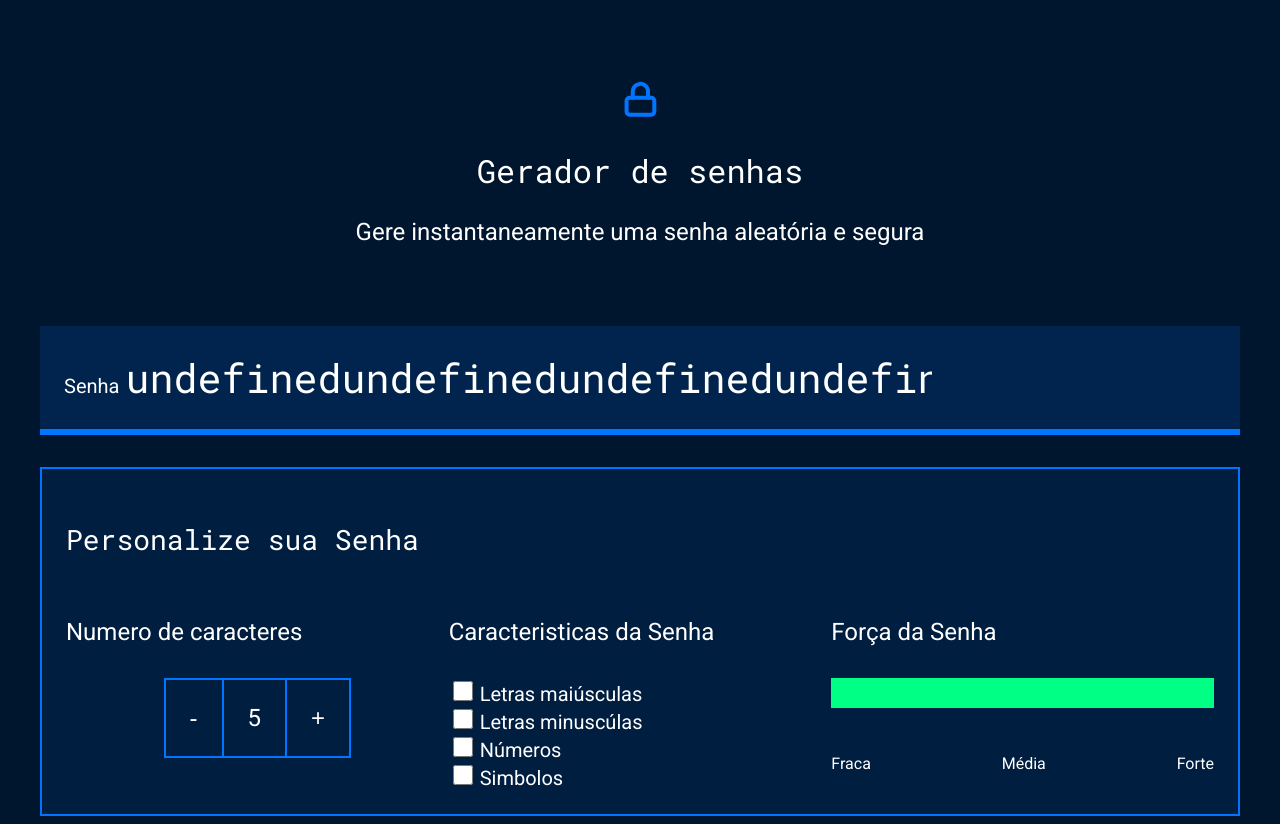
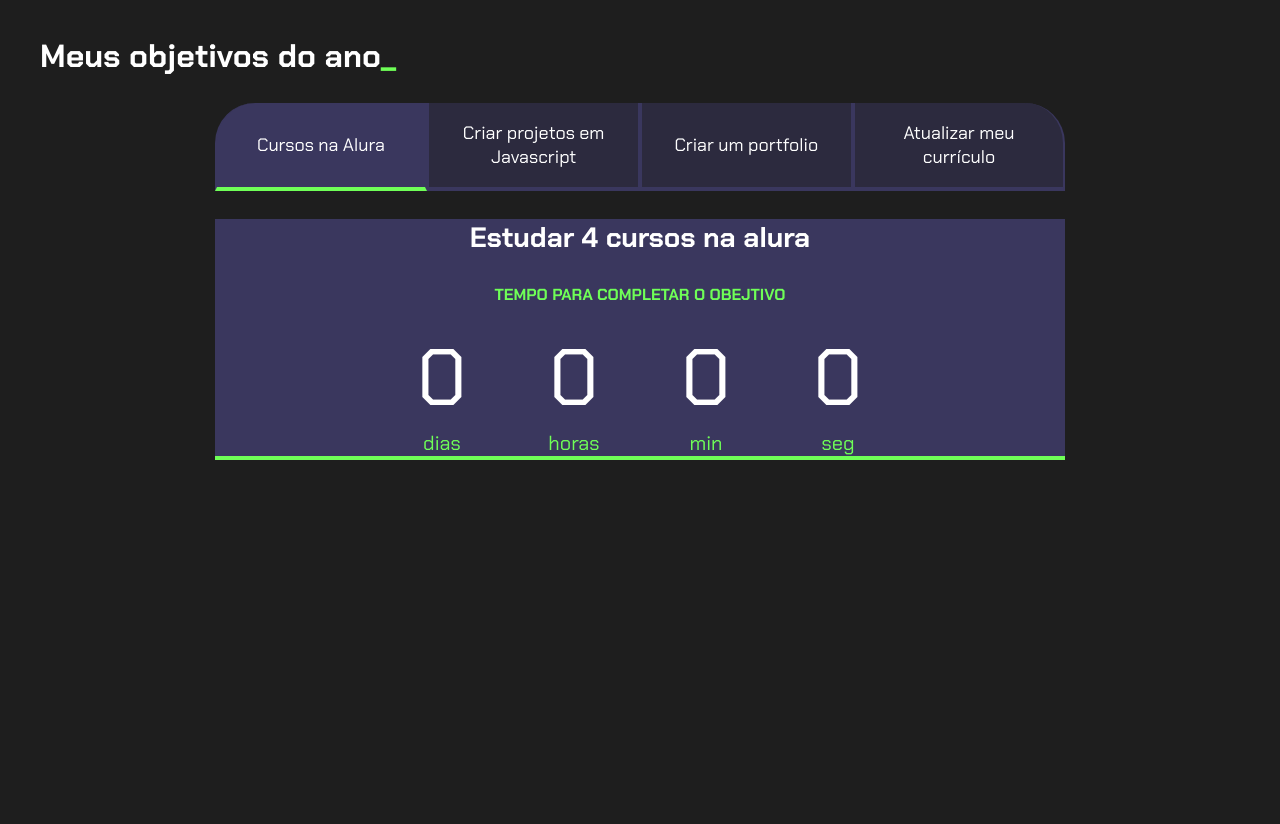
Before and after one commit to roberty0587/Java-Script-projeto-de-vida, a plain HTML site: page index.html in a window 1280 px wide. After the commit the page ends 800 px from the top, so only its background shows below. Drawn offline with Linux system fonts and the light colour scheme.

Commit message:
aula do dia 28-05

```diff
--- a/index.html
+++ b/index.html
@@ -4,70 +4,114 @@
 <head>
     <meta charset="UTF-8">
     <meta name="viewport" content="width=device-width, initial-scale=1.0">
-    <title>Gerador de Senha</title>
+    <title>Meus objetivos do ano</title>
     <link rel="stylesheet" href="style.css">
 </head>
 
 <body>
-    <section class="conteudo">
-        <div class="conteudo-titulo">
-            <img src="unlock.svg" alt="cadeado fechado">
-            <h2 class="titulo-principal">Gerador de senhas</h2>
-            <h3 class="titulo-secundario">Gere instantaneamente uma senha aleatória e segura</h3>
+    <section class="conteudo-principal">
+        <h2 class="titulo-principal">Meus objetivos do ano<span>_</span></h2>
+     <div class="conteudo">
+        <div class="botoes">
+            <button class="botao ativo">Cursos na Alura</button>
+            <button class="botao">Criar projetos em Javascript</button>
+            <button class="botao">Criar um portfolio</button>
+            <button class="botao">Atualizar meu currículo</button>
         </div>
-        <div class="conteudo-senha">
-            <label for="senha">Senha</label>
-            <input name="senha" type="text" id="campo-senha" readonly>
+        <div class="abas-textos">
+            <div class="aba-conteudo ativo">
+                <h3 class="aba-conteudo-titulo-principal">Estudar 4 cursos na alura</h3>
+                <h4 class="aba-conteudo-titulo-secundario">Tempo para completar o obejtivo</h4>
+                <div class="contador">
+                    <div class="contador-digito">
+                        <p class="contador-digito-numero" id="dias0">7</p>
+                        <p class="contador-digito-titulo">dias</p>
                     </div>
-
-        <div class="parametro">
-            <h3 class="parametro-titulo">Personalize sua Senha</h3>
-            <div class="parametro-coluna__senha">
-                <div class="parametro-senha">
-                    <h4 class="parametro-senha__titulo">Numero de caracteres</h4>
-                    <div class="parametro-senha-botoes">
-                        <button class="parametro-senha__botao">-</button>
-                        <p class="parametro-senha__texto">12</p>
-                        <button class="parametro-senha__botao">+</button>
+                    <div class="contador-digito">
+                        <p class="contador-digito-numero" id="horas0">7</p>
+                        <p class="contador-digito-titulo">horas</p>
+                    </div>
+                    <div class="contador-digito">
+                        <p class="contador-digito-numero" id="min0">7</p>
+                        <p class="contador-digito-titulo">min</p>
+                    </div>
+                    <div class="contador-digito">
+                        <p class="contador-digito-numero" id="seg0">7</p>
+                        <p class="contador-digito-titulo">seg</p>
+                    </div>
                 </div>
 
             </div>
-                <div class="parametro-senha">
-                    <h4 class="parametro-senha__titulo">Caracteristicas da Senha</h4>
-                    <div class="parametro-senha-chekbox">
-                        <input name="maiusculo" type="checkbox" class="checkbox" cheked>
-                        <label for="maiusculo">Letras maiúsculas</label>
+            <div class="aba-conteudo">
+                <h3 class="aba-conteudo-titulo-principal">Criar 5 projetos em Javascript</h3>
+                <h4 class="aba-conteudo-titulo-secundario">Tempo para completar o obejtivo</h4>
+                <div class="contador">
+                    <div class="contador-digito">
+                        <p class="contador-digito-numero" id="dias1">7</p>
+                        <p class="contador-digito-titulo">dias</p>
                     </div>
-                <div class="parametro-senha-chekbox">
-                    <input name="minusculo" type="checkbox" class="checkbox">
-                    <label for="minusculo">Letras minuscúlas</label>
+                    <div class="contador-digito">
+                        <p class="contador-digito-numero" id="horas1">7</p>
+                        <p class="contador-digito-titulo">horas</p>
                     </div>
-                <div class="paramtro-senha-chekbox">
-                    <input name="numero" type="checkbox" class="checkbox">
-                    <label for="numero">Números</label>
+                    <div class="contador-digito">
+                        <p class="contador-digito-numero" id="min1">7</p>
+                        <p class="contador-digito-titulo">min</p>
                     </div>
-                <div class="parametro-senha-chekbox">
-                    <input name="simbolo" type="checkbox" class="checkbox">
-                    <label for="simbolo">Simbolos</label>
+                    <div class="contador-digito">
+                        <p class="contador-digito-numero" id="seg1">7</p>
+                        <p class="contador-digito-titulo">seg</p>
                     </div>
                 </div>
 
-                <div class="parametro-senha">
-                    <h4 class="parametro-senha__titulo">Força da Senha</h4>
-                    <div class="barra"></div>
-                    <div class="forca forte"></div>
-                    <div class="parametro-senha-textos">
-                        <p>Fraca</p>
-                        <p>Média</p>
-                        <p>Forte</p>
             </div>
-
+            <div class="aba-conteudo">
+                <h3 class="aba-conteudo-titulo-principal">Criar um portifóloio com os meus 3 melhore projetos</h3>
+                <h4 class="aba-conteudo-titulo-secundario">Tempo para completar o obejtivo</h4>
+                <div class="contador">
+                    <div class="contador-digito">
+                        <p class="contador-digito-numero" id="dias2">7</p>
+                        <p class="contador-digito-titulo">dias</p>
+                    </div>
+                    <div class="contador-digito">
+                        <p class="contador-digito-numero" id="horas2">7</p>
+                        <p class="contador-digito-titulo">horas</p>
+                    </div>
+                    <div class="contador-digito">
+                        <p class="contador-digito-numero" id="min2">7</p>
+                        <p class="contador-digito-titulo">min</p>
+                    </div>
+                    <div class="contador-digito">
+                        <p class="contador-digito-numero" id="seg2">7</p>
+                        <p class="contador-digito-titulo">seg</p>
                     </div>
                 </div>
             </div>
-
+            <div class="aba-conteudo">
+                <h3 class="aba-conteudo-titulo-principal">Atualizar meu curriculo com os certificados da Alura</h3>
+                <h4 class="aba-conteudo-titulo-secundario">Tempo para completar o obejtivo</h4>
+                <div class="contador">
+                    <div class="contador-digito">
+                        <p class="contador-digito-numero" id="dias3">7</p>
+                        <p class="contador-digito-titulo">dias</p>
+                    </div>
+                    <div class="contador-digito">
+                        <p class="contador-digito-numero" id="horas3">7</p>
+                        <p class="contador-digito-titulo">horas</p>
+                    </div>
+                    <div class="contador-digito">
+                        <p class="contador-digito-numero" id="min3">7</p>
+                        <p class="contador-digito-titulo">min</p>
+                    </div>
+                    <div class="contador-digito">
+                        <p class="contador-digito-numero" id="seg3">7</p>
+                        <p class="contador-digito-titulo">seg</p>
+                    </div>
+                </div>
+            </div>
+        </div>
+        </div>
     </section>
     <script src="main.js"></script>
 </body>
-
 </html>
--- a/main.js
+++ b/main.js
@@ -1,64 +1,74 @@
-const numeroSenha = document.querySelector('.parametro-senha__texto');
-let tamanhoSenha = 5;
-numeroSenha.textContent = tamanhoSenha;
+const botoes = document.querySelectorAll(".botao");
+const textos = document.querySelectorAll(".aba-conteudo");
 
-const botoes = document.querySelectorAll('.parametro-senha__botao');
+for(let i=0;i <botoes.length;i++){
+    botoes[i].onclick = function(){
 
-botoes[0].onclick = diminuiTamanho;
-botoes[1].onclick = aumentaTamanho;
+        for(let j=0;j<botoes.length;j++){
+            botoes[j].classList.remove("ativo");
+            textos[j].classList.remove("ativo");
+        }
 
-function diminuiTamanho(){
-    if (tamanhoSenha > 1){
-       // tamanhoSenha = tamanhoSenha-1;
-        tamanhoSenha--;
+        botoes[i].classList.add("ativo");
+        textos[i].classList.add("ativo");
+
     }
-    numeroSenha.textContent = tamanhoSenha;
-    geraSenha();
-}
-function aumentaTamanho(){
-    if (tamanhoSenha < 20){
-       // tamanhoSenha = tamanhoSenha+1;
-       tamanhoSenha++;
-    }
-    numeroSenha.textContent = tamanhoSenha;
-    geraSenha();
 }
 
-const campoSenha = document.querySelector('#campo-senha');
-const checkbox = document.querySelectorAll('.checkbox');
+const contadores = document.querySelectorAll(".contador");
+const tempoObjetivo1 = new Date("2024-10-05T00:00:00");
+const tempoObjetivo2 = new Date("2024-06-13T00:00:00");
+const tempoObjetivo3 = new Date("2024-12-30T00:00:00");
+const tempoObjetivo4 = new Date("2025-01-05T00:00:00");
 
-for(i=0;i < checkbox.length;i++){
-    checkbox[i].onclick = geraSenha;
+const tempos = [tempoObjetivo1,tempoObjetivo2,tempoObjetivo3,tempoObjetivo4];
+
+
+
+
+
+function calculaTempo(tempoObjetivo) {
+    let tempoAtual = new Date();
+    let tempoFinal = tempoObjetivo - tempoAtual;
+    let segundos = Math.floor(tempoFinal  / 1000);
+    let minutos = Math.floor(segundos / 60);
+    let horas = Math.floor(minutos / 60);
+    let dias = Math.floor(horas / 24);
+
+    segundos %=60;
+    minutos %=60;
+    horas %24;
+
+if(tempoFinal>0){
+    return [dias,horas,minutos,segundos];
+
 }
 
-const letrasMaiusculas = 'ABCDEFGHIJKLMNOPQRSTUVXYWZ';
-const letrasMinusculas = 'abcdefghijklmnopqrstuvwxyz';
-const numeros = '0123456789';
-const simbolos = '!@%*?';
-geraSenha();
+else{
 
-function geraSenha(){
-    let alfabeto = '';
-        if (checkbox[0].checked){
-            alfabeto = alfabeto + letrasMaiusculas;
-        }
-        if (checkbox[0].checked){
-            alfabeto = alfabeto + letrasMinusculas;
-        }
-        if (checkbox[0].checked){
-            alfabeto = alfabeto + numeros;
-        }
-        if (checkbox[0].checked){
-            alfabeto = alfabeto + simbolos;
-        }
-        console.log(alfabeto);
+    return [0,0,0,0]
+}
 
 
-    let senha = '';
-    for (let i = 0; i < tamanhoSenha;i++){
-        let numeroAleatorio = Math.random()*alfabeto.length;
-        numeroAleatorio = Math.floor(numeroAleatorio);
-        senha = senha + alfabeto[numeroAleatorio];
+}
+function atualizaCronometro() {
+
+    for (let i=0; i<contadores.length;i++){
+        document.getElementById("dias"+i).textContent = calculaTempo(tempos[i])[0];
+        document.getElementById("horas"+i).textContent = calculaTempo(tempos[i])[1];
+        document.getElementById("min"+i).textContent = calculaTempo(tempos[i])[2];
+        document.getElementById("seg"+i).textContent = calculaTempo(tempos[i])[3];
+
+
     }
-    campoSenha.value = senha;
+
 }
+
+function comecaCronometro() {
+atualizaCronometro();
+setInterval(atualizaCronometro, 1000);
+
+
+}
+
+comecaCronometro();
--- a/style.css
+++ b/style.css
@@ -1,190 +1,136 @@
-@import url('https://fonts.googleapis.com/css2?family=Roboto&family=Roboto+Mono:ital@0;1&display=swap');
+@import url('https://fonts.googleapis.com/css2?family=Chakra+Petch:wght@400;700&display=swap');
 
 :root {
-    --branco: white;
-    --cor-de-fundo: #00162E;
-    --fundo-senha: #00244D;
-    --fundo-texto: #001E40;
-    --borda: #0075FF;
-    --roboto: "Roboto", sans-serif;
-    --roboto-mono: "Roboto Mono", monospace;
+    --cor-de-fundo: #1E1E1E;
+    --verde: #6FFF57;
+    --branco: #FFFFFF;
+    --botao-ativo: #3A375E;
+    --botao-inativo: rgba(58, 55, 94, 0.5);
+    --texto-fundo: rgba(58, 55, 94, 0.3);
+}
+
+body {
+    background-color: var(--cor-de-fundo);
+    color: var(--branco);
+    font-family: 'Chakra Petch', sans-serif;
+}
+
+.conteudo-principal{
+display: flex;
+flex-direction: column;
+justify-content: center;
+align-items: center;
+max-width: 1200px;
+width: 100%;
+margin: 0 auto;
+
+}
+
+.titulo-principal{
+text-align: left;
+width: 100%;
+font-size: 32px;
+
+}
+
+.titulo-principal span{
+color: var(--verde);
 
 
 }
 
-* {
-    font-weight: 400;
+.botao{
+font-family: 'Chakra Petch', sans-serif;
+background-color: var(--botao-inativo);
+color: var(--branco);
+display: flex;
+justify-content: center;
+padding: 1em;
+font-size: 18px;
+align-items: center;
+width: 100%;
+border-bottom: 4px solid var(--botao-ativo);
+border-left: 2px solid var(--botao-ativo);
+border-right: 2px solid var(--botao-ativo);
+border-top: none;
+
+}
+.botao:first-child{
+border-radius: 40px 40px 0 0;
 
 }
 
-body {
-
-    color: var(--branco);
-    background-color: var(--cor-de-fundo);
-    font-family: var(--roboto);
+.botoes.ativo{
+display: block;
 
 }
-.conteudo-titulo{
+
+.ativo{
+background-color: var(--botao-ativo);
+border-bottom: 4px solid var(--verde);
+
+}
+.aba-conteudo.ativo{
+display: block;
+
+}
+.aba-conteudo{
+    display: none;
+}
+
+.aba-conteudo-titulo-principal{
+
+    font-size: 28px;
     text-align: center;
-    margin-top: 80px;
+
+}
+
+.aba-conteudo-titulo-secundario{
+text-align: center;
+color: var(--verde);
+text-transform: uppercase;
 
 
 }
 
-.titulo-principal {
-    font-family: var(--roboto-mono);
-    font-size: 32px;
+
+.contador{
+    display: flex;
+    justify-content: center;
+    flex-wrap: wrap;
+}
+
+.contador-digito{
+padding: 0 16px;
+text-align: center;
+min-width: 100px;
+
+}
+.contador-digito-numero{
+font-size: 80px;
+margin: 0;
+
+}
+.contador-digito-titulo{
+color: var(--verde);
+font-size: 20px;
+margin: 0;
+}
+
+@media screen and (min-width: 768px) {
+    .botoes{
+display: flex;
+
+    }
+    .botao:first-child{
+        border-radius: 40px 0 0 0;
+
+    }
+.botao:last-child{
+    border-radius: 0 40px 0 0;
+
 
 }
 
 
-.titulo-secundario {
-    font-size: 24px;
-
 }
-
-.conteudo-senha {
-    margin-top: 80px;
-    background: var(--fundo-senha);
-    padding: 24px;
-    border-bottom: 6px solid var(--borda);
-
-}
-
-#campo-senha {
-    width: 70%;
-    background-color: var(--fundo-senha);
-    border: none;
-    color: var(--branco);
-    font-family: var(--roboto-mono);
-    font-size: 40px;
-
-}
-
-#campo-senha:focus {
-    outline: none;
-
-}
-
-.conteudo {
-    max-width: 1200px;
-    margin: 0 auto;
-
-}
-
-.parametro {
-    background-color: var(--fundo-texto);
-    border: 2px solid var(--borda);
-    margin-top: 32px;
-    padding: 24px;
-
-
-
-}
-
-.parametro-titulo {
-    font-family: var(--roboto-mono);
-    font-size: 28px;
-
-
-}
-
-.parametro-senha__titulo {
-    font-size: 24px;
-
-}
-
-.parametro-coluna__senha {
-    display: flex;
-    flex-direction: column;
-    justify-content: center;
-
-}
-.parametro-senha {
-
-    width: 50%;
-    margin: 0 auto;
-}
-
-.parametro-senha-botoes {
-    display: flex;
-    justify-content: center;
-
-}
-
-.parametro-senha__botao{
-    background-color: var(--fundo-texto) ;
-    color: var(--branco);
-    border: 2px solid var(--borda);
-    padding: 24px;
-    font-size: 24px;
-    cursor: pointer;
-
-}
-
-.parametro-senha__texto{
-padding: 24px;
-border-top: 2px solid var(--borda);
-border-bottom: 2px solid var(--borda);
-margin: 0;
-font-size: 24px;
-
-}
-
-
-
-
-label{
-    font-size: 20px;
-
-}
-
-.checkbox{
-    width: 20px;
-    height: 20px;
-    cursor: pointer;
-}
-
-.barra{
-    background-color: var(--fundo-senha);
-    height: 30px;
-    width: 100%;
-
-}
-
-.forca{
-    height: 30px;
-    position: relative;
-    bottom: 30px;
-
-}
-
-.fraca{
-
-    width: 25%;
-    background-color: #E71B32;
-
-}
-
-.media{
-    background-color: #FAF408;
-    width: 50%;
-
-
-}
-.forte{
-    background-color: #00FF85;
-    width: 100%;
-
-}
-
-.parametro-senha-textos{
-    display: flex;
-    justify-content: space-between;
-}
-
-@media screen and (min-width: 768px) {
-    .parametro-coluna__senha {
-        flex-direction: row;
-    }
-}
```
Lines whose indentation alone changed are shown as unchanged.
